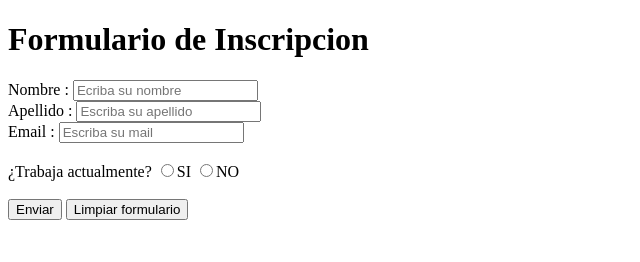
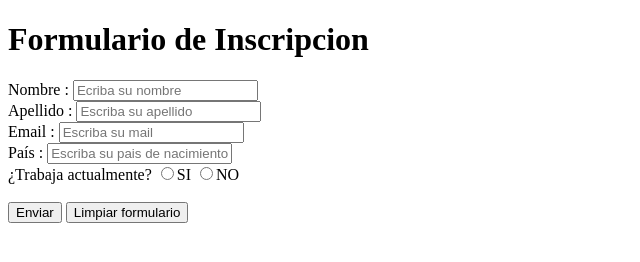
Before and after one commit to Juanizap/formulario, a plain HTML site: page index.html in a window 1280 px wide. Shown: the whole page, without its empty margins (0-640 px from the left). Drawn offline with Linux system fonts and the light colour scheme.

Commit message:
Update index.html

```diff
--- a/index.html
+++ b/index.html
@@ -16,6 +16,8 @@
         <input type="text" id="apellido" name="apellido" placeholder="Escriba su apellido" maxlength="20"><br>
         <label for="email">Email :</label>
         <input type="mail" id="email" name="email" placeholder="Escriba su mail" maxlength="20"><br>
+        <label for="pais"> País :
+        <input type="text" id="pais" name="pais" placeholder= "Escriba su pais de nacimiento">
         <br>
         <label for="trabajo">¿Trabaja actualmente?</label>
         <input type="radio" name="trabajo" id="trabajo" value="si">SI
```
